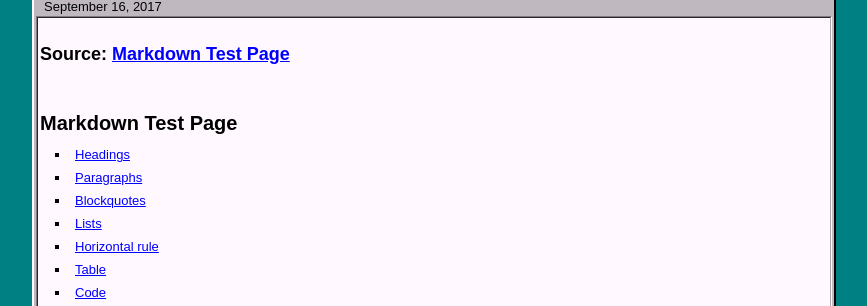
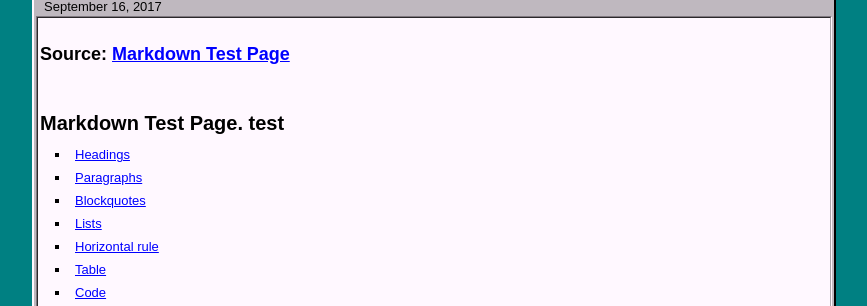
Before and after one commit to iamdingzi/blog, a Jekyll site: the page built from _posts/2017-09-16-markdown-test-page.md, in a window 1280 px wide. Shown: the part 285-591 px from the top of the page, without its empty margins (206-1073 px from the left). Built offline with Jekyll 4.4.1, drawn with Linux system fonts in a browser that asks for light colours.

Commit message:
Update 2017-09-16-markdown-test-page.md
test

```diff
--- a/_posts/2017-09-16-markdown-test-page.md
+++ b/_posts/2017-09-16-markdown-test-page.md
@@ -6,7 +6,7 @@
 
 ## Source: [Markdown Test Page](https://github.com/fullpipe/markdown-test-page)
 
-# <a name="top"></a>Markdown Test Page
+# <a name="top"></a>Markdown Test Page. test
 
 * [Headings](#Headings)
 * [Paragraphs](#Paragraphs)
```
